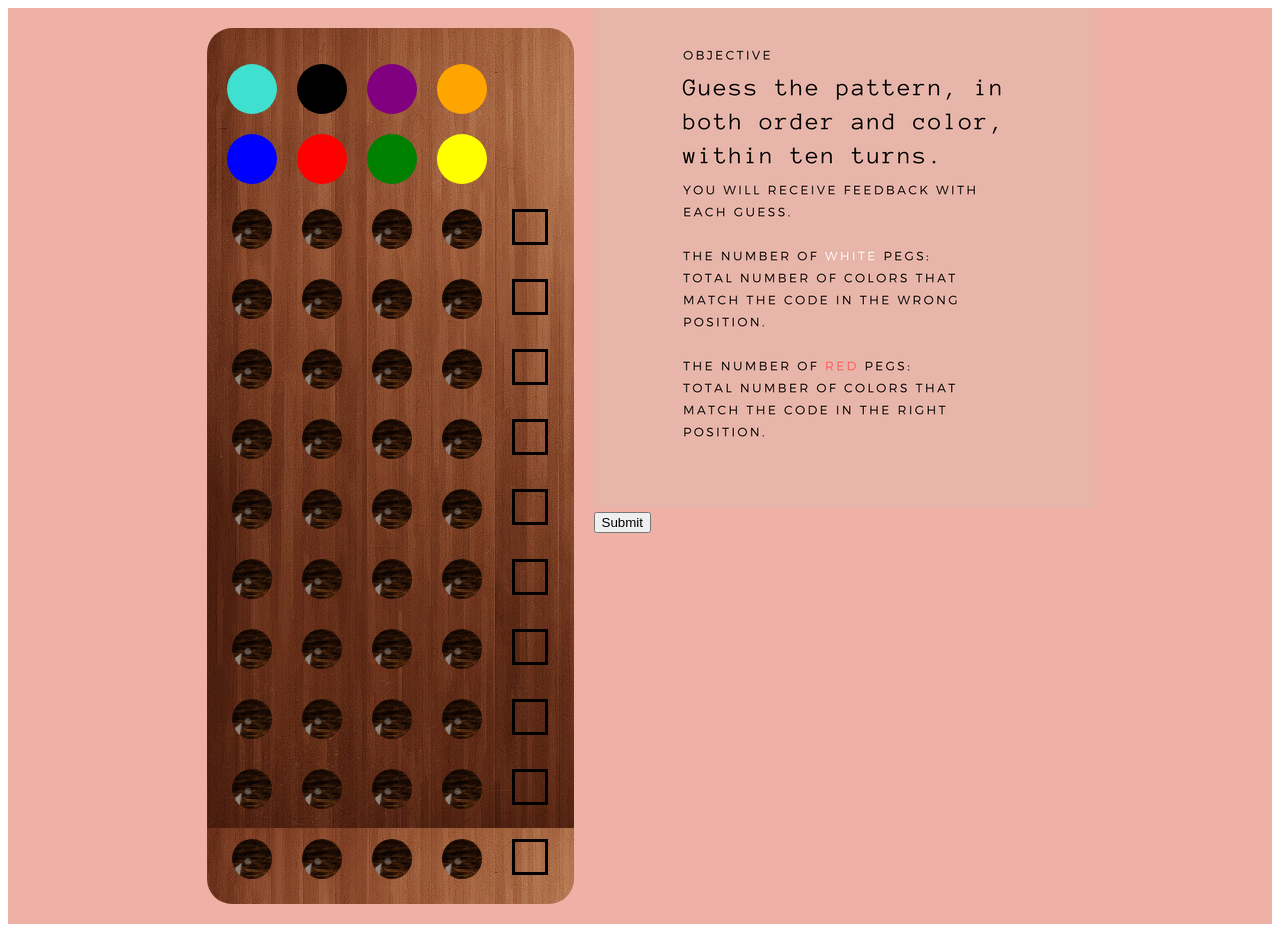
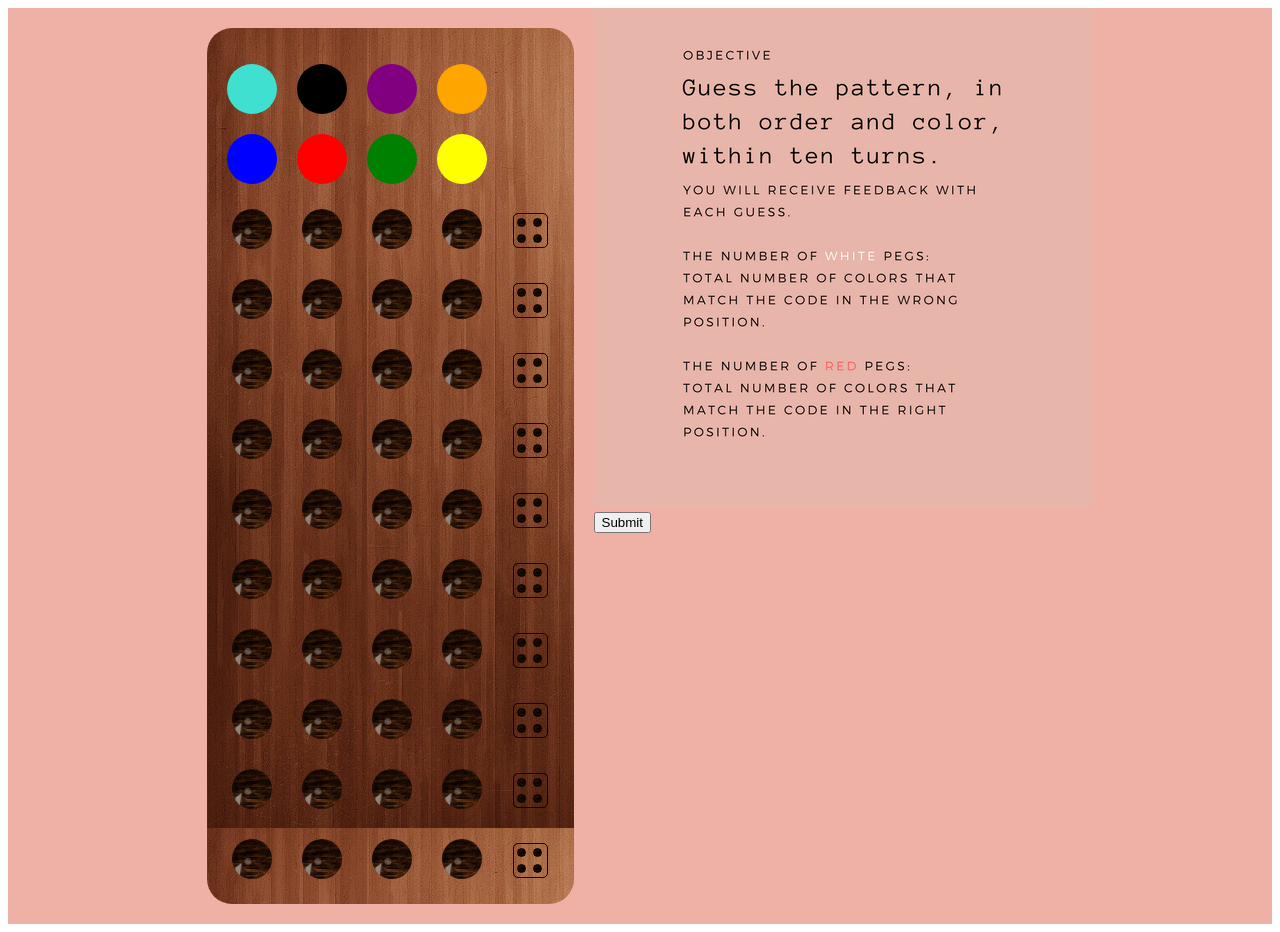
Before and after one commit to jfulghum/Vanilla-Mastermind, a plain HTML site: page index.html in a window 1280 px wide. Drawn offline with Linux system fonts and the light colour scheme.

Commit message:
Working Game!

```diff
--- a/script.js
+++ b/script.js
@@ -46,10 +46,10 @@ function createPegs() {
   var pegs = document.createElement("li");
   pegs.setAttribute("class", "peg_list")
   pegs.innerHTML =
-  '<div class = "peg0"></div>' +
-  '<div class = "peg1"></div>' +
-  '<div class = "peg2"></div>' +
-  '<div class = "peg3"></div>'
+  '<div class = "peg"></div>' +
+  '<div class = "peg"></div>' +
+  '<div class = "peg"></div>' +
+  '<div class = "peg"></div>'
   return pegs;
 }
 
@@ -58,11 +58,15 @@ function createBoard(){
   var empties = document.querySelector("#empties");
   for (var i = 0; i < 10; ++i) {
     empties.appendChild(createRow());
-    // var peg_list = document.getElementsByClassName("peg_list")
   }
   var my_peg_list = document.getElementsByTagName("ul")
   for (var i = 1; i <= 10; ++i) {
     my_peg_list[i].appendChild(createPegs());
+  }
+  var peg_lists = document.getElementsByClassName("peg_list")
+  console.log(peg_lists)
+  for (var i = 0; i < 10; ++i) {
+    peg_lists[i].setAttribute("id", "peg_list" + i)
   }
 }
 
@@ -114,6 +118,7 @@ function checkWin(){
 };
 
 function changeColor(el){
+  if (currentColor){
     el.classList.remove("empty");
     el.classList.add("ball")
     if (el.className === 'pos_0 ball'){
@@ -126,7 +131,7 @@ function changeColor(el){
       guess[3] = currentColor;
     }
     el.style.background = currentColor;
-  console.log(guess)
+  }
 }
 
 function compareToAnswer(){
@@ -167,10 +172,20 @@ function checkWinner(exact_count, near_count){
 }
 
 function renderPegs(exact_count, near_count){
-  var pegs = document.querySelector("#peg-list");
-  // var element = document.getElementsByClassName('empty')[i]
-  // element.setAttribute("onClick", "changeColor(this)")
+  var pegs = document.querySelector("#peg_list" + (wrongGuesses.length - 1));
+  for (var i = 0; i < exact_count; i++){
+    pegs.children[i].style.background = "red";
+    pegs.children[i].style.border = "1px solid red";
   }
+  var newCount = near_count + exact_count
+  for (var i = exact_count; i < newCount; i++){
+    pegs.children[i].style.background = "white";
+    pegs.children[i].style.border = "1px solid white"
+  }
+}
+
+
+
 
 createColorChoiceBoard()
 createBoard()
--- a/style.css
+++ b/style.css
@@ -47,11 +47,24 @@ canvas {
 }
 
 .peg_list{
-  border: solid;
-  width: 30px;
-  height: 30px;
+  border-radius: 5px;
+  border: solid black 1px;
+  width: 33px;
+  height: 33px;
   float: left;
-  margin: 15px 15px 15px 15px;
+  margin: 16px;
+  margin-top: 19px;
+}
+
+.peg{
+  border: solid black 1px;
+  border-radius: 50%;
+  width: 7px;
+  height: 7px;
+  float: left;
+  margin: 3.5px;
+  background-image: url('wood_background2.jpg');
+
 }
 
 .invis_peg_list{
@@ -61,8 +74,11 @@ canvas {
   margin: 15px 15px 15px 15px;
 }
 
-.submitButton{
-
+button{
+  /*background-color: teal;
+  font-family: monospace;;
+  width: 70px;
+  height: 40px;*/
 }
 
 .ball {
```
Lines whose indentation alone changed are shown as unchanged.
